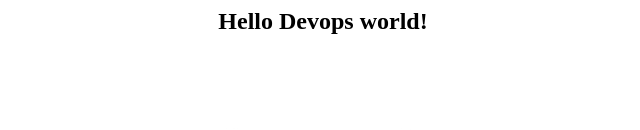
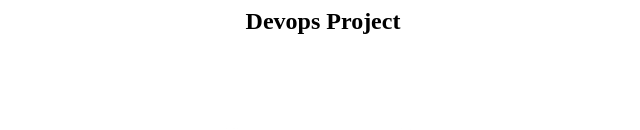
Before and after one commit to yeshu4/projectjan102021, a plain HTML site: page index.html in a window 1280 px wide. Shown: the top 130 px of the page, without its empty margins (317-957 px from the left). Drawn offline with Linux system fonts and the light colour scheme.

Commit message:
final commit

```diff
--- a/index.html
+++ b/index.html
@@ -3,6 +3,6 @@
 <title> Intellipaat </title>
 </head>
 <body style = "background-image:url('images/github3.jpg'); background-size: 100%">
-<h2 ALIGN=CENTER>Hello Devops world!</h2>
+<h2 ALIGN=CENTER> Devops Project</h2>
 </body>
 </html>
```
Also changed, not shown: 1 other file.
